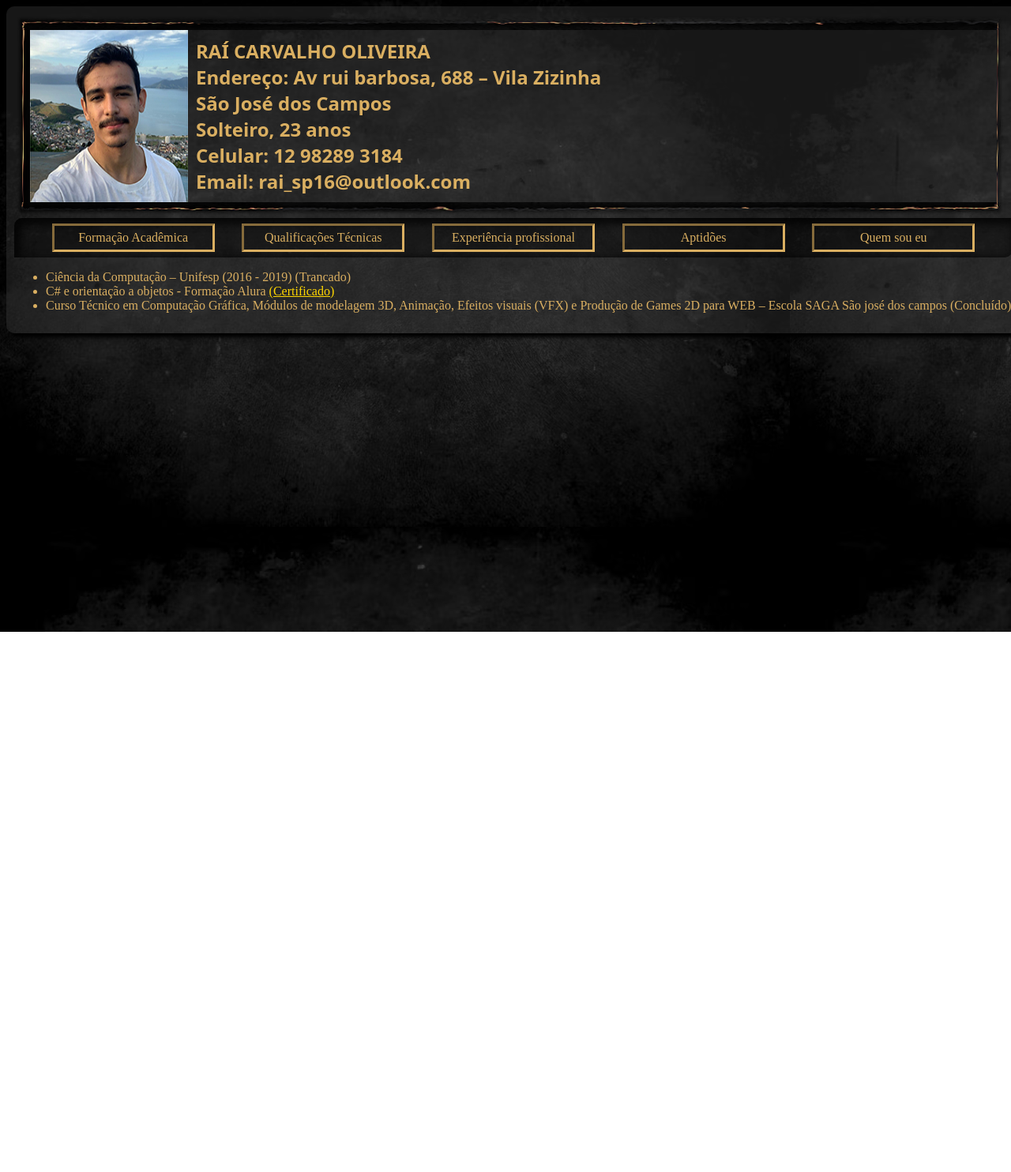
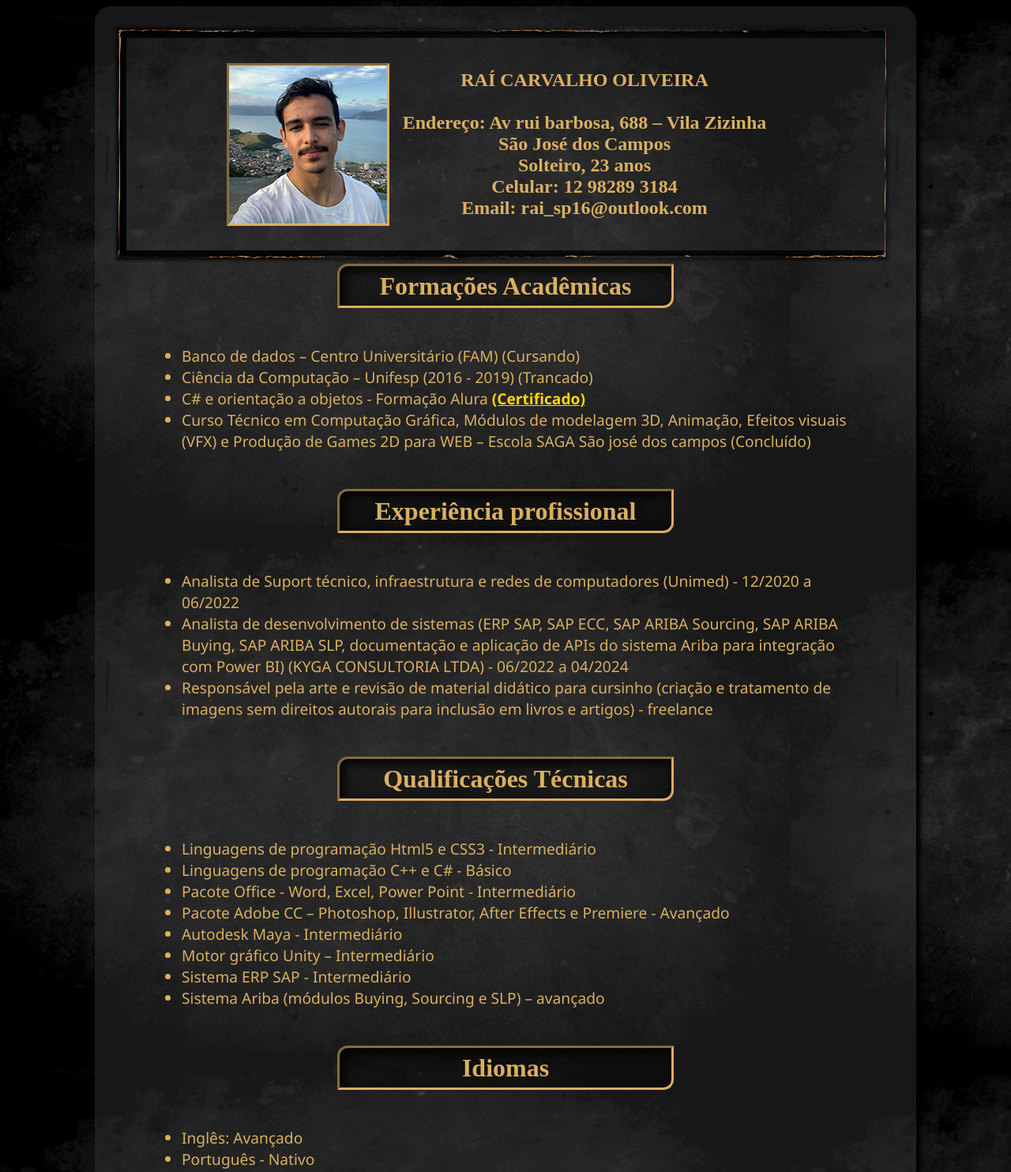
Before and after one commit to RaicarvalhoRCO/html-css, a plain HTML site: page apresentacao/principal.html in a window 1280 px wide. Shown: the top 1484 px of the page at 79% size. Before the commit the page ends 800 px from the top, so only its background shows below. Drawn offline with Linux system fonts and the light colour scheme.

Commit message:
Apresentação v1 - escopo

```diff
--- a/apresentacao/principal.html
+++ b/apresentacao/principal.html
@@ -8,10 +8,10 @@
 </head>
 <body>
     <main>
-        <div class="foto">
+        <div class="header">
              <img src="assets/foto 200x200.jpg" alt="foto">
              <h2>
-                    RAÍ CARVALHO OLIVEIRA <br>
+                    RAÍ CARVALHO OLIVEIRA <br><br>
                     Endereço: Av rui barbosa, 688 – Vila Zizinha <br>
                     São José dos Campos <br>
                     Solteiro, 23 anos <br>
@@ -20,31 +20,61 @@
              </h2>
         </div>
 
-        <div class="competencias">
+        <div  class="competencias">
             <div>
-                Formação Acadêmica
+                <h1>Formações Acadêmicas</h1>
             </div>
-            <div>
-                Qualificações Técnicas
-            </div>
-            <div>
-                Experiência profissional
-            </div>
-            <div>
-                Aptidões
-            </div>
-            <div>
-                Quem sou eu
-            </div>
+        </div>
 
-        </div>
         <ul class="aptidoes">
+            <li>Banco de dados – Centro Universitário (FAM) (Cursando)</li>
             <li>Ciência da Computação – Unifesp (2016 - 2019) (Trancado)</li>
             <li>C# e orientação a objetos - Formação Alura
                 <a href="assets/Certificado.pdf" target="_blank" download="Certificado.pdf">(Certificado)</a></li>
             <li>Curso Técnico em Computação Gráfica, Módulos de modelagem 3D, Animação, Efeitos visuais (VFX) e Produção de Games 2D para WEB – Escola SAGA São josé dos campos (Concluído) </li>
             </li>
         </ul>
+
+        <div  class="competencias">
+            <div>
+                <h1>Experiência profissional</h1>
+            </div>
+        </div>
+
+        <ul class="aptidoes">
+            <li>Analista de Suport técnico, infraestrutura e redes de computadores (Unimed) - 12/2020 a 06/2022</li>
+            <li>Analista de desenvolvimento de sistemas (ERP SAP, SAP ECC, SAP ARIBA Sourcing, SAP ARIBA Buying, SAP ARIBA SLP, documentação e aplicação de APIs do sistema Ariba para integração com Power BI) (KYGA CONSULTORIA LTDA) - 06/2022 a 04/2024</li>
+            <li>Responsável pela arte e revisão de material didático para cursinho (criação e tratamento de imagens sem direitos autorais para inclusão em livros e artigos) - freelance</li>
+            </li>
+        </ul>
+
+        <div  class="competencias">
+            <div>
+                <h1>Qualificações Técnicas</h1>
+            </div>
+        </div>
+
+        <ul class="aptidoes">
+            <li>Linguagens de programação Html5 e CSS3 - Intermediário </li>
+            <li>Linguagens de programação C++ e C# - Básico</li>
+            <li>Pacote Office - Word, Excel, Power Point - Intermediário</li>
+            <li>Pacote Adobe CC – Photoshop, Illustrator, After Effects e Premiere - Avançado</li>
+            <li>Autodesk Maya - Intermediário</li>
+            <li>Motor gráfico Unity – Intermediário </li>
+            <li>Sistema ERP SAP - Intermediário</li>
+            <li>Sistema Ariba (módulos Buying, Sourcing e SLP) – avançado</li>
+        </ul>
+
+        <div  class="competencias">
+            <div>
+                <h1>Idiomas</h1>
+            </div>
+        </div>
+
+        <ul class="aptidoes">
+            <li>Inglês: Avançado</li>
+            <li>Português - Nativo</li>
+        </ul>
     </main>
 
 </body>
--- a/apresentacao/style.css
+++ b/apresentacao/style.css
@@ -1,7 +1,7 @@
 main{
-    border-radius: 10px;
-    width: 100%;
-    padding: 10px;
+    border-radius: 20px;
+    width: 1000px;
+    padding: 20px;
     margin:auto;
     box-shadow: 5px 5px 5px black;
     background-color: rgba(59, 59, 59, 0.39);
@@ -11,54 +11,61 @@ body{
     background-image: url(assets/background.png);
 }
 
-th{
-    color: #daaf61;
-}
-
-.foto{
-    display: flex;
-    justify-content: left;
+.header{
     border: 20px solid #daaf61;
     border-image: url(assets/borda.png);
     border-image-slice: 25;
+    text-align: center;
+    display: flex;
+    justify-content: center;
+    padding: 20px;
+}
+
+.header > img{
+    outline: inset;
+    outline-color: #daaf61;
+    align-self: center;
 }
 
 h2{
     color: #daaf61;
-    font-family: system-ui, -apple-system, BlinkMacSystemFont, 'Segoe UI', Roboto, Oxygen, Ubuntu, Cantarell, 'Open Sans', 'Helvetica Neue', sans-serif;
-    margin: 10px;
+    margin: 20px;
+}
+
+.competencias{
+    display: flex;
+    justify-content: center;
 }
 
 .competencias > div{
     outline: inset;
     height: 30px;
-    width: 200px;
+    width: 400px;
     font-size: 1em;
     color: #daaf61;
     display: flex;
     justify-content: center;
     align-items: center;
+    background-color: rgba(0, 0, 0, 0.411);
+    padding: 10px;
+    box-shadow: 4px 4px 10px 4px inset rgba(0, 0, 0, 0.7);
+    border-radius: 10px 0px;
 }
 
 .competencias > div:hover{
     background-color: rgba(59, 59, 59, 0.685);
 }
 
-.competencias{
-    display: flex;
-    justify-content: space-evenly;
-    background-color: rgba(0, 0, 0, 0.411);
-    padding: 10px;
-    box-shadow: 4px 4px 10px 4px inset rgba(0, 0, 0, 0.7);
-    border-radius: 10px 0px;
-}
-
 ul{
     color: #daaf61;
+    font-family:'Segoe UI', Tahoma, Geneva, Verdana, sans-serif;
+    font-size:larger;
+    margin: 50px;
 }
 
 a{
     color: gold;
+    font-weight: bold;
 }
 
 a:hover{
--- a/exercícios/cardapio/style.css
+++ b/exercícios/cardapio/style.css
@@ -1,6 +1,5 @@
 main{
     background-color: brown;
-    padding: 10px;
     border-radius: 10px;
     width: 600px;
     padding: 10px;
```
